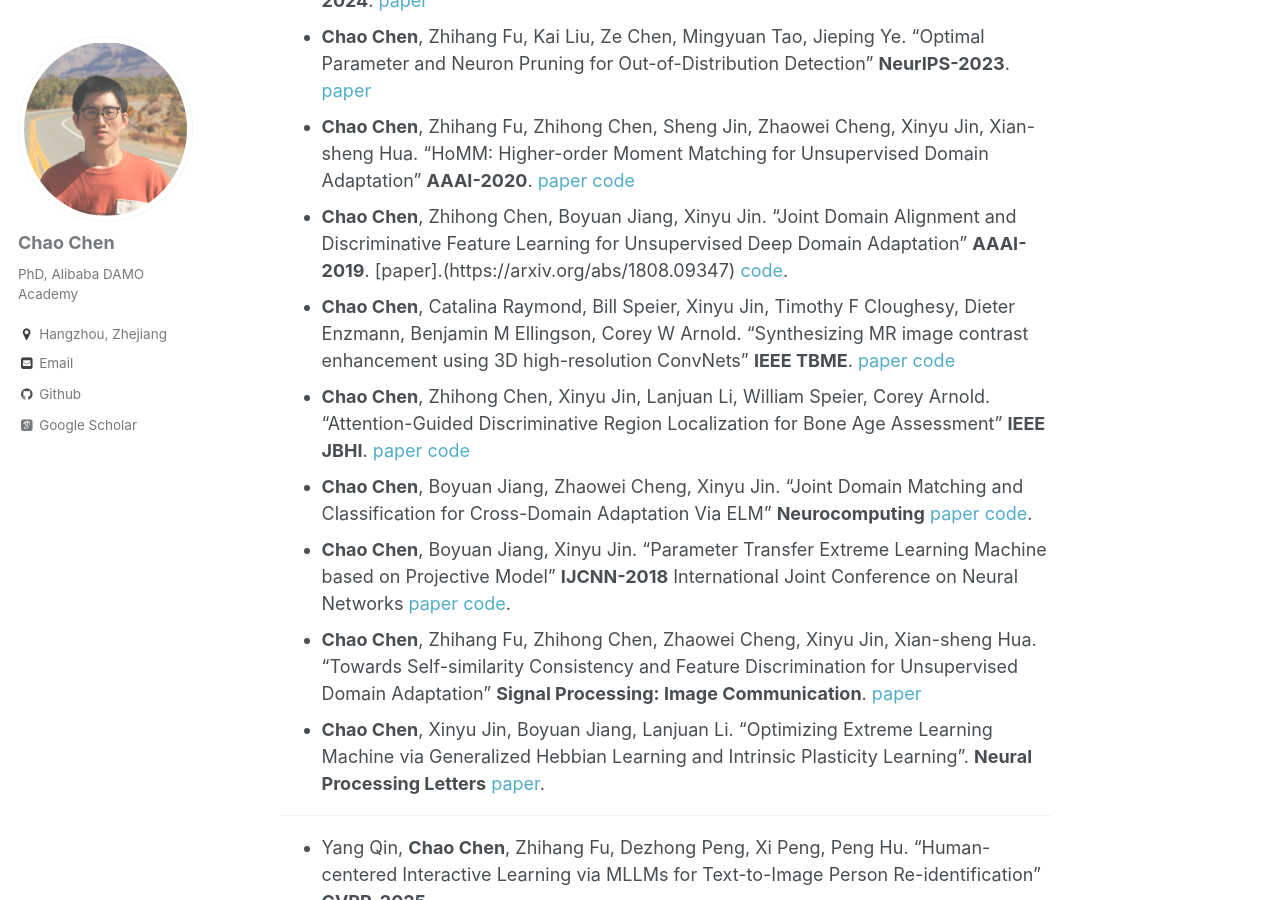
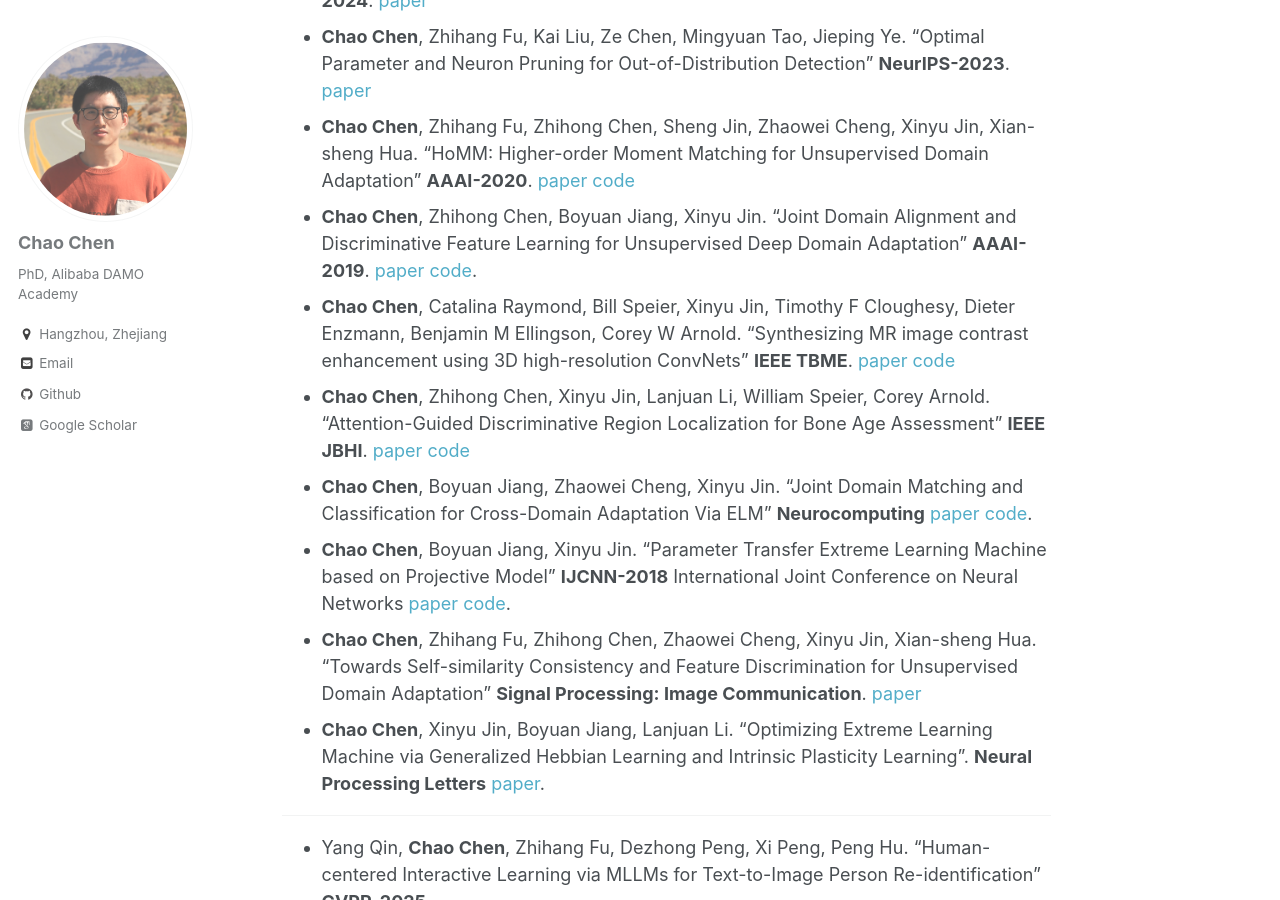
Before and after one commit to chenchao666/chenchao666.github.io, a Jekyll site: the page built from _pages/about.md, in a window 1280 px wide and 900 px high, scrolled down 1258 px. Built offline with Jekyll 4.4.1, drawn with Linux system fonts in a browser that asks for light colours; some web fonts are replaced.

Commit message:
Update about.md

```diff
--- a/_pages/about.md
+++ b/_pages/about.md
@@ -37,7 +37,7 @@ I am an Algorithm Expert at Alibaba Group, while I work on LLM Agent, Post-Train
 * **Chao Chen**, Kai Liu, Ze Chen, Yi Gu, Yue Wu, Mingyuan Tao, Zhihang Fu, Jieping Ye. "INSIDE: LLMs' Internal States Retain the Power of Hallucination Detection" **ICLR-2024**. [paper](https://arxiv.org/abs/2402.03744)
 * **Chao Chen**, Zhihang Fu, Kai Liu, Ze Chen, Mingyuan Tao, Jieping Ye. "Optimal Parameter and Neuron Pruning for Out-of-Distribution Detection" **NeurIPS-2023**. [paper](https://proceedings.neurips.cc/paper_files/paper/2023/file/a4316bb210a59fb7aafeca5dd21c2703-Paper-Conference.pdf)
 * **Chao Chen**, Zhihang Fu, Zhihong Chen, Sheng Jin, Zhaowei Cheng, Xinyu Jin, Xian-sheng Hua. "HoMM: Higher-order Moment Matching for Unsupervised Domain Adaptation" **AAAI-2020**. [paper](https://ojs.aaai.org/index.php/AAAI/article/view/5745) [code](https://github.com/chenchao666/HoMM-Master)
-* **Chao Chen**, Zhihong Chen, Boyuan Jiang, Xinyu Jin. “Joint Domain Alignment and Discriminative Feature Learning for Unsupervised Deep Domain Adaptation” **AAAI-2019**. [paper].(https://arxiv.org/abs/1808.09347) [code](https://github.com/chenchao666/JDDA-Master).
+* **Chao Chen**, Zhihong Chen, Boyuan Jiang, Xinyu Jin. “Joint Domain Alignment and Discriminative Feature Learning for Unsupervised Deep Domain Adaptation” **AAAI-2019**. [paper](https://arxiv.org/abs/1808.09347) [code](https://github.com/chenchao666/JDDA-Master).
 * **Chao Chen**, Catalina Raymond, Bill Speier, Xinyu Jin, Timothy F Cloughesy, Dieter Enzmann, Benjamin M Ellingson, Corey W Arnold. "Synthesizing MR image contrast enhancement using 3D high-resolution ConvNets" **IEEE TBME**. [paper](https://ieeexplore.ieee.org/abstract/document/9833335) [code](https://github.com/chenchao666/Contrast-enhanced-MRI-Synthesis)
 * **Chao Chen**, Zhihong Chen, Xinyu Jin, Lanjuan Li, William Speier, Corey Arnold. "Attention-Guided Discriminative Region Localization for Bone Age Assessment"  **IEEE JBHI**. [paper](https://ieeexplore.ieee.org/abstract/document/9476989) [code](https://github.com/chenchao666/Bone-Age-Assessment)
 * **Chao Chen**, Boyuan Jiang, Zhaowei Cheng, Xinyu Jin. “Joint Domain Matching and Classification for Cross-Domain Adaptation Via ELM” **Neurocomputing** [paper](https://www.sciencedirect.com/science/article/pii/S0925231219300839) [code](https://github.com/chenchao666/JDMC).
```
